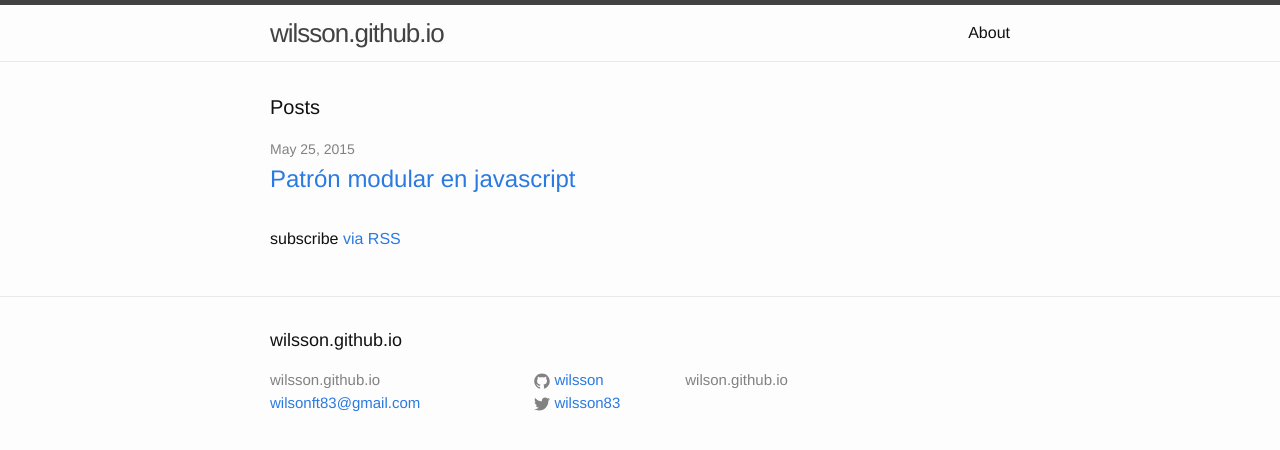
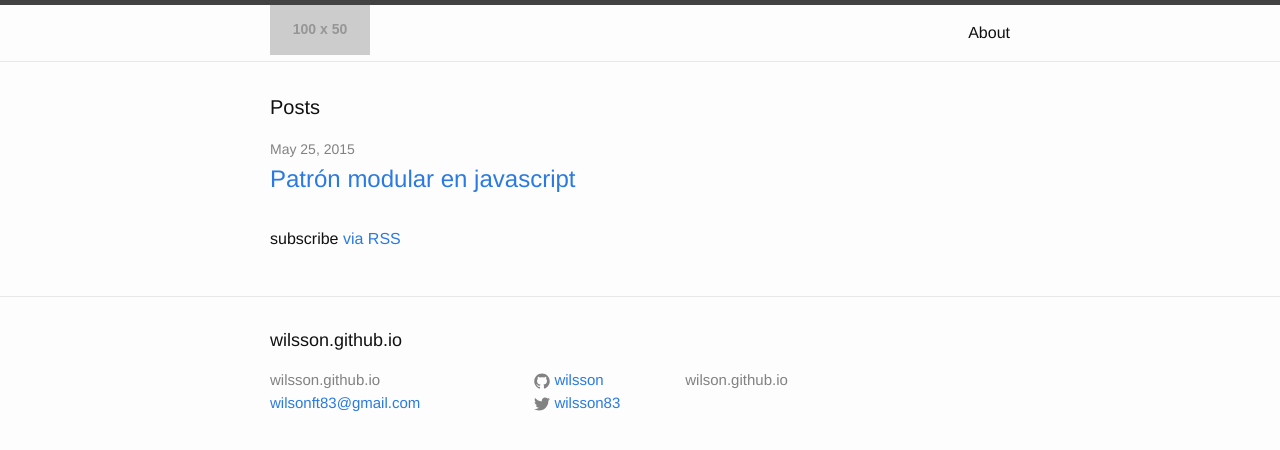
Before and after one commit to wilsson/wilsson.github.io, a Jekyll site: the page built from index.html, in a window 1280 px wide. Shown: the top 450 px of the page. Built offline with Jekyll 4.4.1, drawn with Linux system fonts in a browser that asks for light colours.

Commit message:
chore(sas):cambiando src a la tarea sass

```diff
--- a/_includes/header.html
+++ b/_includes/header.html
@@ -2,7 +2,10 @@
 
   <div class="wrapper">
 
-    <a class="site-title" href="{{ site.baseurl }}/">{{ site.title }}</a>
+  <a href="{{ site.baseurl }}/">
+    <img src="http://placehold.it/100x50&=logo">
+  </a>
+  <!--<a class="site-title" href="{{ site.baseurl }}/">{{ site.title }}</a>-->
 
     <nav class="site-nav">
       <a href="#" class="menu-icon">
--- a/frontend/gulpConfig/tasks/sass.js
+++ b/frontend/gulpConfig/tasks/sass.js
@@ -11,7 +11,7 @@
 function Task(gulp, path, plugins, Config){
 
   gulp.task('sass',function(){
-    return gulp.src(path.base + '/_sass/*.scss')
+    return gulp.src(path.base + '/_sass/main.scss')
     .pipe(plugins.sass().on('error',plugins.sass.logError))
     .pipe(gulp.dest(path.base + '/_site/css'))
     .pipe(gulp.dest(path.base + '/css'));
```
